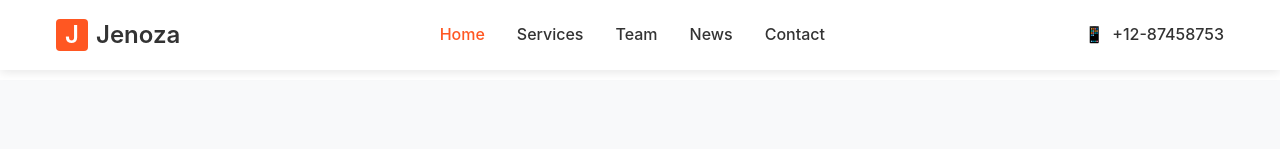
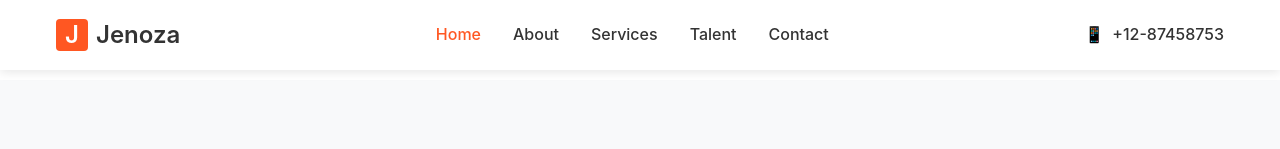
Before and after one commit to Jenoza/Jenoza-FrontEnd, an Angular app: page / in a window 1280 px wide. Shown: the top 149 px of the page. Built offline with nearby package versions, Linux system fonts and the light colour scheme.

Commit message:
added talent navigation

```diff
--- a/src/app/components/shared/navigation/navigation.component.ts
+++ b/src/app/components/shared/navigation/navigation.component.ts
@@ -16,9 +16,9 @@ import { RouterLink, RouterLinkActive } from '@angular/router';
           </a>
           <div class="nav-links">
             <a routerLink="/" routerLinkActive="active" [routerLinkActiveOptions]="{exact: true}" class="nav-link">Home</a>
+            <a routerLink="/about" routerLinkActive="active" class="nav-link">About</a>
             <a routerLink="/services" routerLinkActive="active" class="nav-link">Services</a>
-            <a routerLink="/team" routerLinkActive="active" class="nav-link">Team</a>
-            <a routerLink="/news" routerLinkActive="active" class="nav-link">News</a>
+            <a routerLink="/talent" routerLinkActive="active" class="nav-link">Talent</a>
             <a routerLink="/contact" routerLinkActive="active" class="nav-link">Contact</a>
           </div>
           <div class="nav-contact">
```
